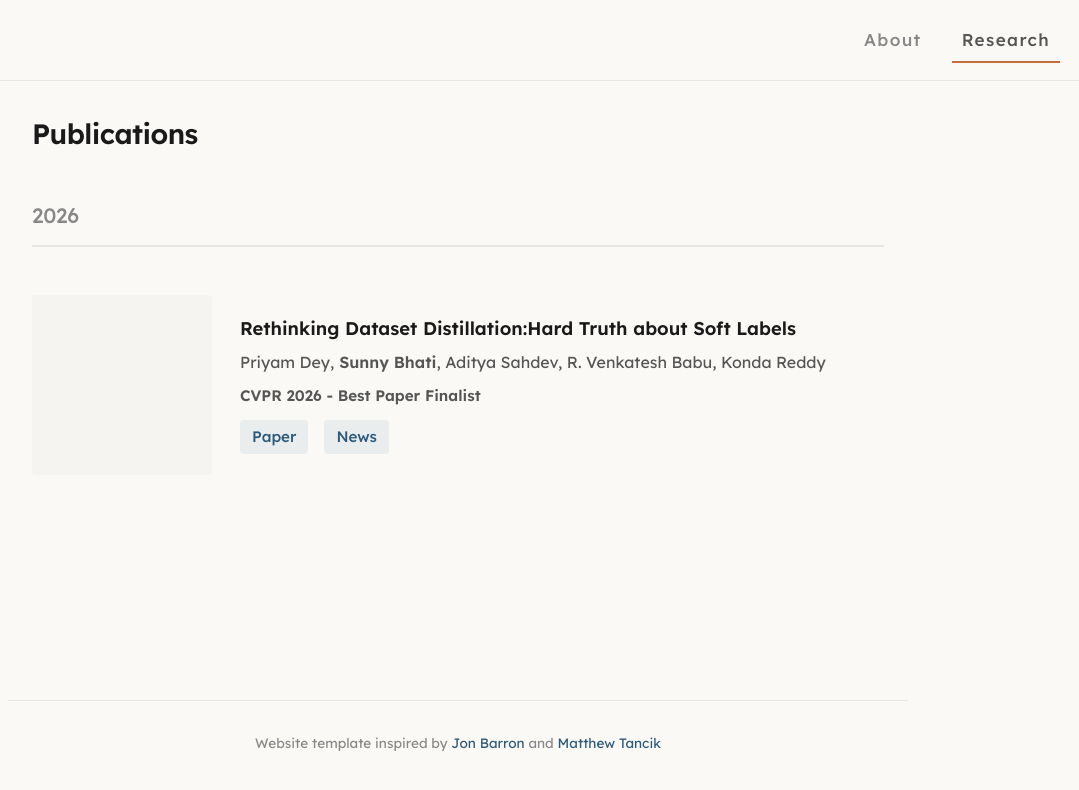
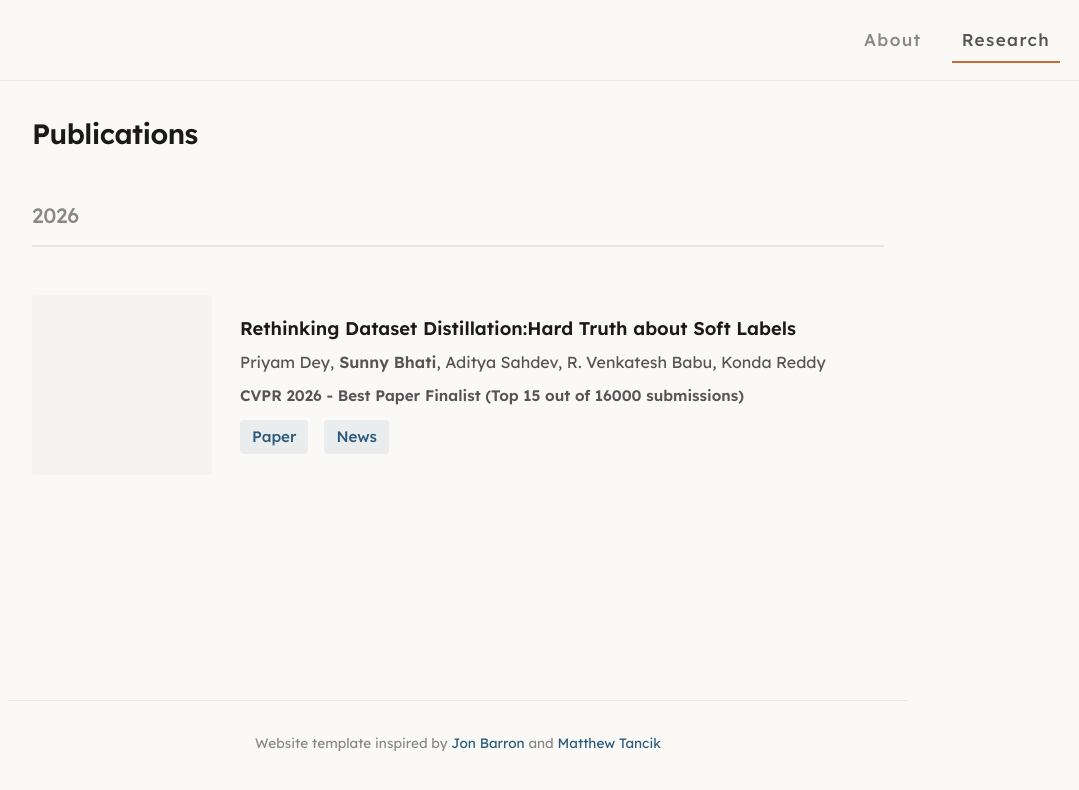
Before and after one commit to SunnyBhati/SunnyBhati.github.io, a plain HTML site: page index.html in a window 1280 px wide. Both pictures are taken after a click on the link "Research". Shown: the whole page, without its empty margins (182-1261 px from the left). Drawn offline with Linux system fonts and the light colour scheme.

Commit message:
Enhance paper venue details with submission context
Added additional context to the paper venue description.

```diff
--- a/index.html
+++ b/index.html
@@ -105,7 +105,7 @@
           <div class="paper-info">
             <h3 class="paper-title">Rethinking Dataset Distillation:Hard Truth about Soft Labels</h3>
             <p class="paper-authors"> Priyam Dey,<strong> Sunny Bhati</strong>, Aditya Sahdev, R. Venkatesh Babu, Konda Reddy</p>
-            <p class="paper-venue">CVPR 2026 - <strong> Best Paper Finalist</strong></p>
+            <p class="paper-venue">CVPR 2026 - <strong> Best Paper Finalist (Top 15 out of 16000 submissions)</strong></p>
             <div class="paper-links">
               <!-- <a href="https://snap-research.github.io/kontinuouskontext/">Project Page</a> -->
               <a href="https://openaccess.thecvf.com/content/CVPR2026/html/Dey_Rethinking_Dataset_Distillation_Hard_Truths_about_Soft_Labels_CVPR_2026_paper.html">Paper</a>
```
